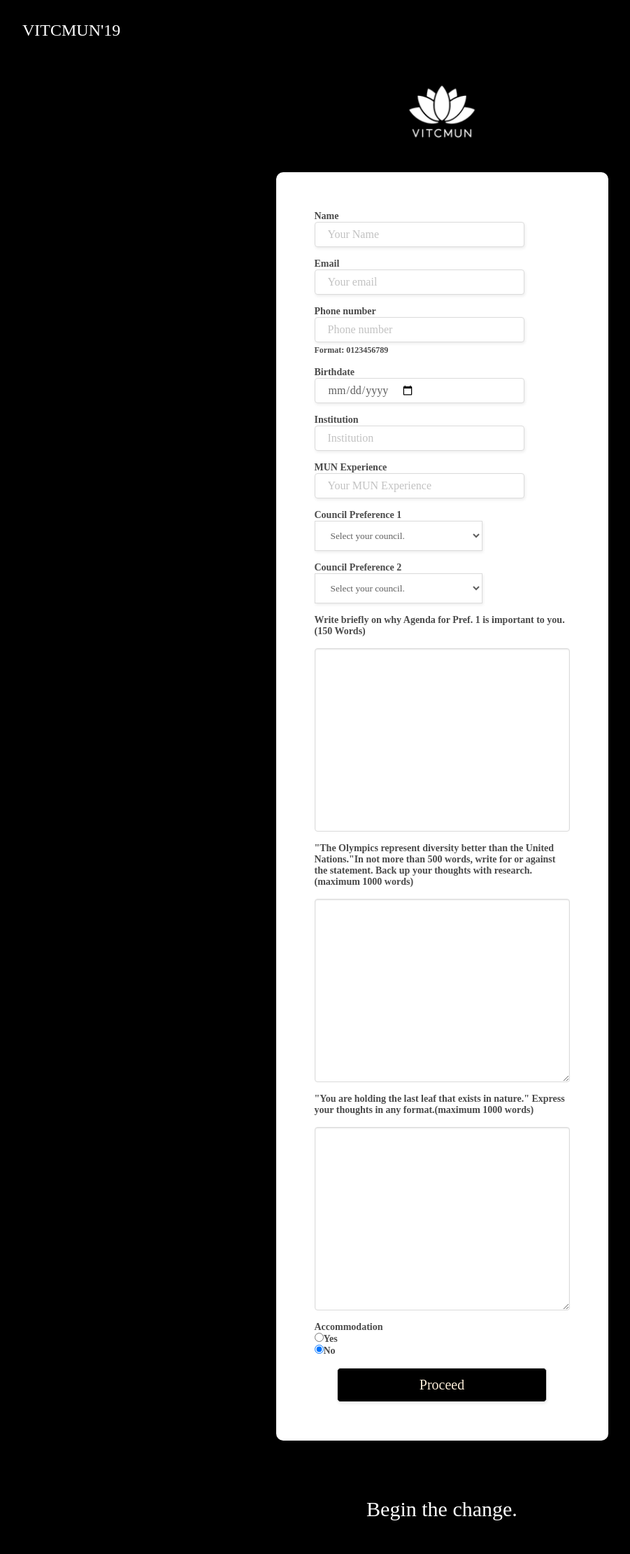
After one commit to sarrthak/VITCMUN, a PHP site: page /html/screening.html in a window 1280 px wide. The commit adds this page. Shown: the whole page at 70% size, without its empty margins (8-909 px from the left). Run offline with PHP 8.4, Linux system fonts and the light colour scheme.

Commit message:
Registration form added

```diff
--- a/VITCMUN/CSS/form-labels-on-top.css
+++ b/VITCMUN/CSS/form-labels-on-top.css
@@ -1,4 +1,4 @@
-html {
+        html {
             background-color: rgb(238, 238, 238);
         }
 
--- a/VITCMUN/form.html
+++ b/VITCMUN/html/form.html
@@ -2,9 +2,9 @@
 <html>
 <head>
 <link rel="stylesheet" href="https://stackpath.bootstrapcdn.com/bootstrap/4.1.3/css/bootstrap.min.css" integrity="sha384-MCw98/SFnGE8fJT3GXwEOngsV7Zt27NXFoaoApmYm81iuXoPkFOJwJ8ERdknLPMO" crossorigin="anonymous">
-<link rel="stylesheet" href="CSS/demo.css">
-<link rel="stylesheet" href="CSS/form-labels-on-top.css">
-<link rel="stylesheet" href="CSS/scrollbar.css">
+<link rel="stylesheet" href="file:///G|/Repositories/VITCMUN/VITCMUN/CSS/demo.css">
+<link rel="stylesheet" href="file:///G|/Repositories/VITCMUN/VITCMUN/CSS/form-labels-on-top.css">
+<link rel="stylesheet" href="file:///G|/Repositories/VITCMUN/VITCMUN/CSS/scrollbar.css">
 <meta charset="utf-8">
 <title>vote2 module</title>
 </head>
--- /dev/null
+++ b/VITCMUN/html/screening.html
@@ -0,0 +1,129 @@
+<!DOCTYPE html>
+<html>
+    <link rel="stylesheet" href="https://cdnjs.cloudflare.com/ajax/libs/bulma/0.7.2/css/bulma.css">
+    <link rel="stylesheet" href="https://cdnjs.cloudflare.com/ajax/libs/bulma/0.7.2/css/bulma.css.map">
+    <link rel="stylesheet" href="https://cdnjs.cloudflare.com/ajax/libs/bulma/0.7.2/css/bulma.min.css">
+	<link rel="stylesheet" href="../CSS/demo.css">
+	<link rel="stylesheet" href="../CSS/form-labels-on-top.css">
+	<link rel="stylesheet" href="../CSS/scrollbar.css">
+	<link href="https://fonts.googleapis.com/css?family=Montserrat" rel="stylesheet">
+	<link href="https://cdnjs.cloudflare.com/ajax/libs/jquery/1.10.1/jquery.js">
+    <head>
+		<style>
+			.end{
+				  font-family: 'Montserrat', sans-serif;
+				  color:#FFFFFF;
+				  font-size:30px;
+				}
+
+			input[type=number]::-webkit-inner-spin-button,
+			input[type=number]::-webkit-outer-spin-button {
+				-webkit-appearance: none;
+				-moz-appearance: none;
+				appearance: none;
+				margin: 0;
+			}
+		</style>
+        <title>Registration form </title>
+    </head>
+    <body style="background-color: #000000">
+	    <header>
+		   <h1 align="center">VITCMUN'19</h1>
+        </header>
+    <div align="center">
+		<img src="../images/logo.jpg" alt="VITCMUN'19" height="12%" width="12%">
+	</div>
+	<div class="main-content">
+		<form class="form-labels-on-top" method="POST" action="vote2.html">
+			<div align="left">
+				<h4><b>Name</b></h4><input class="input" type="text" name="del_name" placeholder="Your Name" required>
+			</div>&nbsp;
+			<div align="left">
+				<h4><b>Email</b></h4><input class="input" type="email" name="del_email" placeholder="Your email" required>
+				<span class="icon is-small is-left"><i class="fas fa-envelope"></i></span>
+			</div>&nbsp;
+			<div align="left">
+				<h4><b>Phone number</b></h4><input class="input" type="tel" name="del_num" placeholder="Phone number" maxlength="10" pattern="[0-9]{10}" required><p class="help">Format: 0123456789</p>
+			</div>&nbsp;
+			<div align="left">
+				<h4><b>Birthdate</b></h4><input class="input" type="date" name="del_dob" placeholder="Birthdate" required>
+			</div>&nbsp;
+			<div align="left">
+				<h4><b>Institution</b></h4><input class="input" type="text" name="del_inst" placeholder="Institution" required>
+			</div>&nbsp;
+			<div align="left">
+				<h4><b>MUN Experience</b></h4><input class="input" type="number" name="del_exp" min="0" max="200" placeholder="Your MUN Experience" required>
+			</div>&nbsp;
+			<div align="left">
+				<h4><b>Council Preference 1</b></h4>
+				<select id="pref1select" class="preferenceSelect">
+					<option>Select your council.</option>
+					<option>European Council</option>
+					<option>United Nations Commission on the Status of Women</option>
+					<option>All India Political Parties Meet</option>
+					<option>Disarmament and International Security</option>
+					<option>White House Situation Room</option>
+					<option>Security Council</option>
+				</select>
+            </div>&nbsp;
+			<div align="left">
+				<h4><b>Council Preference 2</b></h4>
+				<select id="pref2select" class="preferenceSelect">
+					<option>Select your council.</option>
+					<option>European Council</option>
+					<option>United Nations Commission on the Status of Women</option>
+					<option>All India Political Parties Meet</option>
+					<option>Disarmament and International Security</option>
+					<option>White House Situation Room</option>
+					<option>Security Council</option>
+				</select>
+			</div>&nbsp;&nbsp;
+			<div align="left">
+				<h4><b>Write briefly on why Agenda for Pref. 1 is important to you. (150 Words)</b></h4>&nbsp;
+				<textarea class="textarea has-fixed-size" rows="10" maxlength="175" required></textarea>
+			</div>&nbsp;
+			<div align="left">
+				<h4><b>"The Olympics represent diversity better than the United Nations."In not more than 500 words, write for or against the statement. Back up your thoughts with research. (maximum 1000 words)</b></h4>
+				<br><textarea class="textarea" rows="10" maxlength="1000" required></textarea>
+			</div>&nbsp;
+			<div align="left">
+				<h4><b>	"You are holding the last leaf that exists in nature." Express your thoughts in any format.(maximum 1000 words) </b></h4>&nbsp;
+				<textarea class="textarea" rows="10" maxlength="1000" required></textarea>
+			</div>&nbsp;
+		    <div align="left">
+				<h4><b>Accommodation</b></h4>
+				<input type="radio" name="accomadation" value="Yes">Yes<br>
+				<input type="radio" name="accomadation" value="No" checked>No
+			</div>&nbsp;
+			<div align="center">
+				<input type="submit" value="Proceed" class="end" style="background-color:#000000;border-radius:5px;color:antiquewhite;font-size: 20px">
+			</div>
+		</form>
+		</div>
+		<div align="center">
+			<p>
+			<h4 class="end">Begin the change.</h4>
+		</p><br><br>
+		</div>
+	<script>
+		$(document).ready(function() {
+		$(".preferenceSelect").change(function() {
+			// Get the selected value
+			var selected = $("option:selected", $(this)).val();
+			// Get the ID of this element
+			var thisID = $(this).prop("id");
+			// Reset so all values are showing:
+			$(".preferenceSelect option").each(function() {
+				$(this).prop("disabled", false);
+			});
+			$(".preferenceSelect").each(function() {
+				if ($(this).prop("id") != thisID) {
+					$("option[value='" + selected + "']", $(this)).prop("disabled", true);
+				}
+				});
+
+			});
+		});
+	</script>
+	</body>
+</html>
```
Also changed, not shown: VITCMUN/html/index1.html (added, +116 -0 lines), VITCMUN/index.html (deleted, +0 -85 lines), VITCMUN/vote.html (deleted, +0 -25 lines), VITCMUN/vote2.html (deleted, +0 -150 lines), VITCMUN/images/logo.jpg (added).
